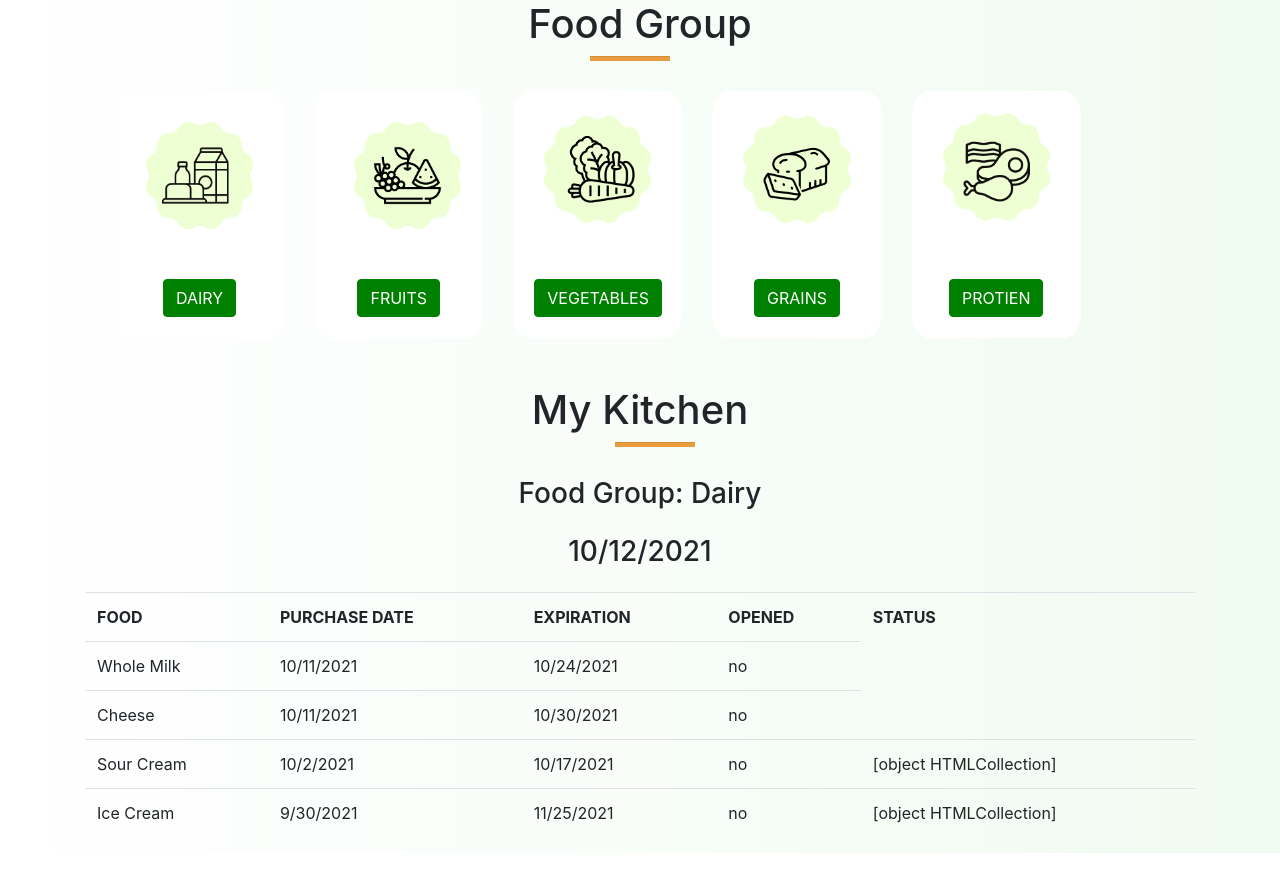
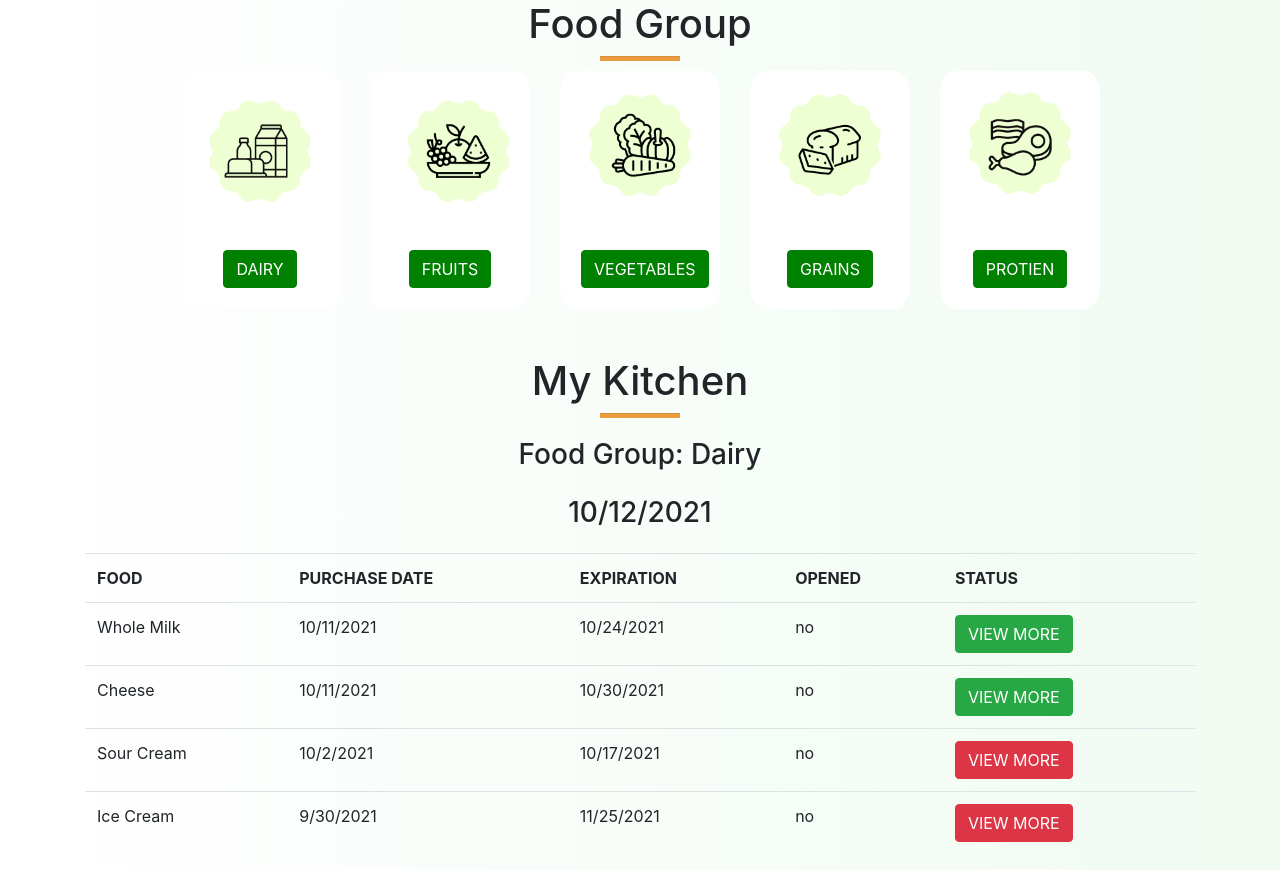
Before and after one commit to ITWS-Group-7/Stock-Smart, a PHP site: page /kitchen.html in a window 1280 px wide. Shown: the part 250-1120 px from the top of the page. Run offline with PHP 8.4, Linux system fonts and the light colour scheme; some libraries are stand-ins or nearby versions.

Commit message:
edit css and fix ajax

```diff
--- a/css/styles.css
+++ b/css/styles.css
@@ -45,20 +45,15 @@ text-align: center;
 background-color: #E99D3E;
 height: 4px;
 width: 80px;
-margin-left: 590px;
-margin-top: 5px;
-margin-bottom: 30px;
-
+margin: auto;
 }
 
 #underline_kitchen{
 background-color: #E99D3E;
 height: 4px;
 width: 80px;
-margin-left: 530px;
-margin-top: 5px;
-margin-bottom: 30px;
-
+margin: auto;
+margin-bottom: 20px;
 }
 .food_group{
 background-color: green;
--- a/kitchen.html
+++ b/kitchen.html
@@ -53,13 +53,13 @@
         </div>
     </header>
 
-
+<div class="container">
     <div class = "title">
       <h1>Food Group</h1>
       <hr class ="underline">
     </div>
-    <div class="row" style = "margin-left: 100px; text-align: center; margin-top: 10px;">
-
+    <div class="row" style = "text-align: center; margin-top: 10px;">
+      <div class="col-sm-1"></div>
       <div class="col-sm-2">
 
         <div class="card " style = "border-radius: 10%; border-color: white;    " >
@@ -119,6 +119,7 @@
         </div>
       </div>
     </div>
+  </div>
 
 
 
--- a/kitchen.js
+++ b/kitchen.js
@@ -16,22 +16,14 @@ $.ajax({
             food_data +=  '<td>'+ value.opened + '</td>';
             p_date = value.purchase_date
             var_status = set_status(myDate, p_date);
+            console.log(var_status)
             if(var_status >= 5){
 
 
-               food_data += '<td>'+ document.getElementsByClassName("buttons") + '</td>';
+               food_data += '<td>'+ '<button type="button" class="btn btn-danger">VIEW MORE</div>' + '</td>';
+            }else{
+              food_data += '<td>'+ '<button type="button" class="btn btn-success">VIEW MORE</div>' + '</td>';
             }
-
-
-
-
-
-
-
-
-
-
-
             food_data += '</tr>';
 
         });
```
